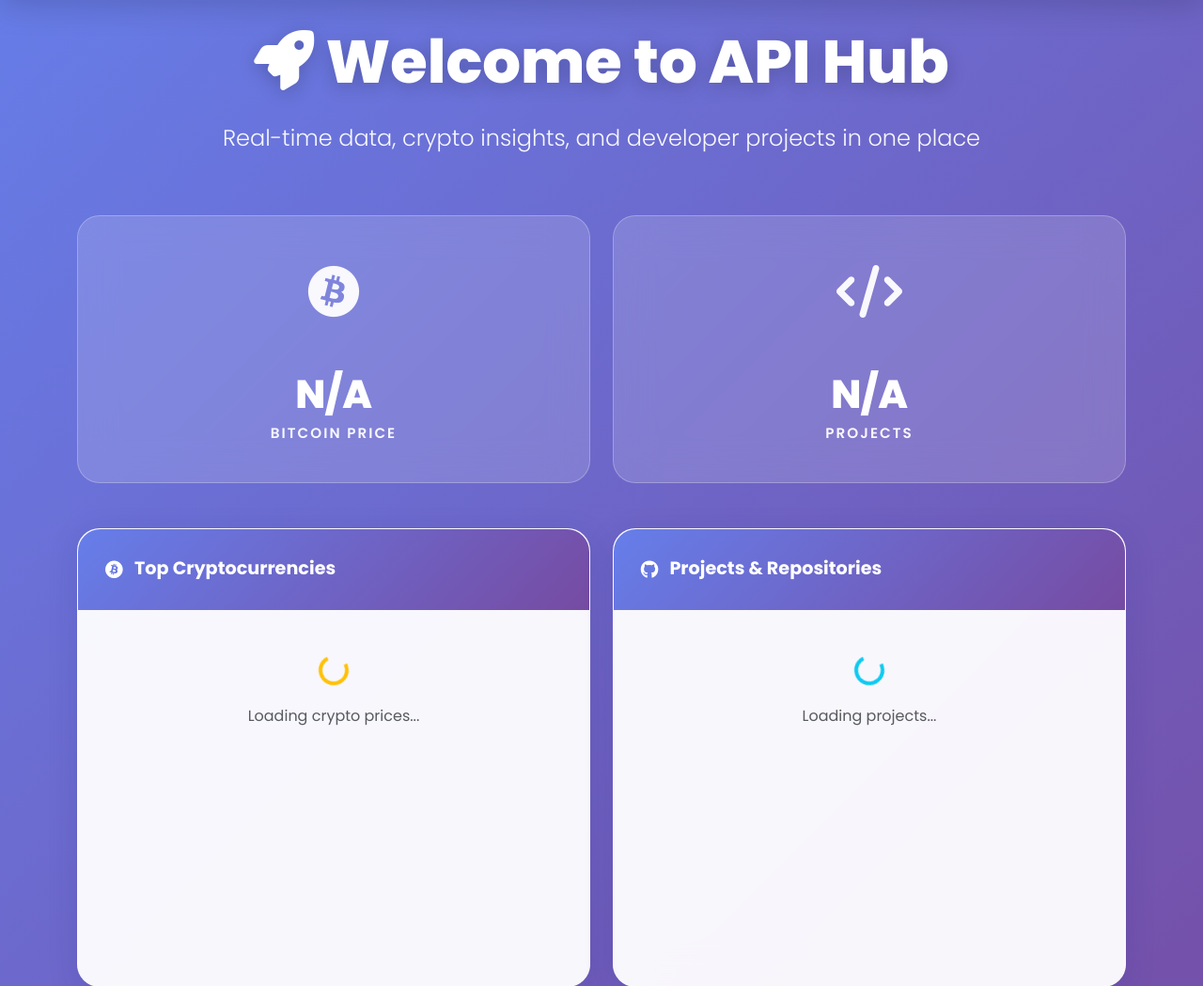
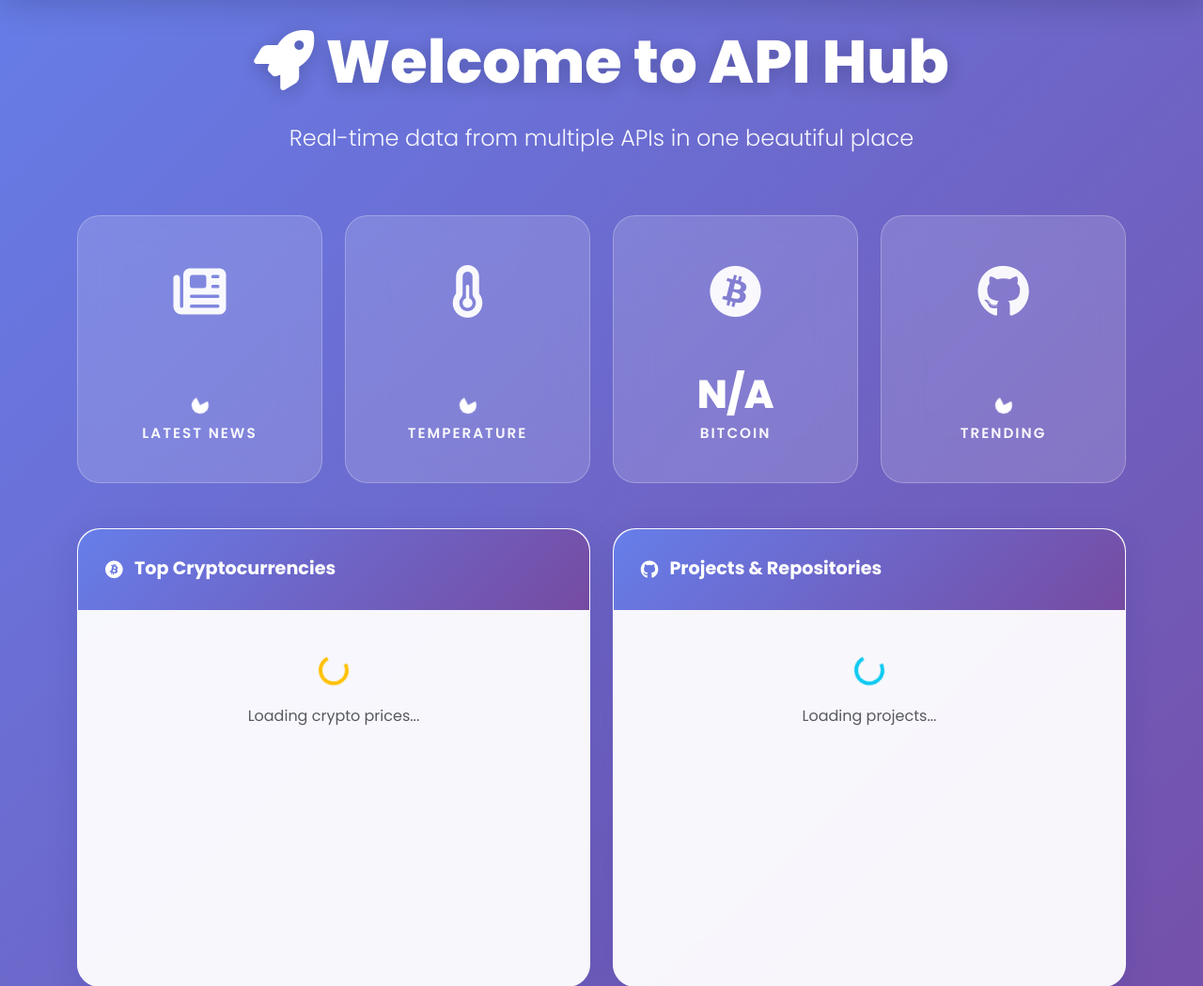
Before and after one commit to app1980max/api-flask-dashboard, a Flask app: page / in a window 1280 px wide. Shown: the part 92-1141 px from the top of the page at 94% size. Run offline with Flask 3, Linux system fonts and the light colour scheme; data that the repository does not hold is empty; parts of the project's set-up code (start-up, migrations or seed data) failed here and were passed over.

Commit message:
Update dashboard content and layout

```diff
--- a/app/templates/index.html
+++ b/app/templates/index.html
@@ -4,7 +4,6 @@
 
 {% block content %}
 <div class="container">
-
     <!-- Hero Section -->
     <div class="row mb-5 text-center animate-in">
         <div class="col-12">
@@ -12,16 +11,38 @@
                 <i class="fas fa-rocket"></i> Welcome to API Hub
             </h1>
             <p class="hero-subtitle">
-                Real-time data, crypto insights, and developer projects in one place
+                Real-time data from multiple APIs in one beautiful place
             </p>
         </div>
     </div>
 
-    <!-- Quick Stats (Projects + Crypto only) -->
+    <!-- Quick Stats -->
     <div class="row g-4 mb-5">
+        <div class="col-md-3 animate-in">
+            <div class="stat-card text-center">
+                <div class="stat-icon">
+                    <i class="fas fa-newspaper"></i>
+                </div>
+                <div class="stat-value" id="news-count">
+                    <div class="spinner-border spinner-border-sm"></div>
+                </div>
+                <div class="stat-label">Latest News</div>
+            </div>
+        </div>
 
-        <!-- Crypto -->
-        <div class="col-md-6 animate-in">
+        <div class="col-md-3 animate-in" style="animation-delay: 0.1s;">
+            <div class="stat-card text-center">
+                <div class="stat-icon">
+                    <i class="fas fa-thermometer-half"></i>
+                </div>
+                <div class="stat-value" id="weather-temp">
+                    <div class="spinner-border spinner-border-sm"></div>
+                </div>
+                <div class="stat-label">Temperature</div>
+            </div>
+        </div>
+
+        <div class="col-md-3 animate-in" style="animation-delay: 0.2s;">
             <div class="stat-card text-center">
                 <div class="stat-icon">
                     <i class="fab fa-bitcoin"></i>
@@ -29,23 +50,21 @@
                 <div class="stat-value" id="btc-price">
                     <div class="spinner-border spinner-border-sm"></div>
                 </div>
-                <div class="stat-label">Bitcoin Price</div>
+                <div class="stat-label">Bitcoin</div>
             </div>
         </div>
 
-        <!-- Projects -->
-        <div class="col-md-6 animate-in" style="animation-delay: 0.1s;">
+        <div class="col-md-3 animate-in" style="animation-delay: 0.3s;">
             <div class="stat-card text-center">
                 <div class="stat-icon">
-                    <i class="fas fa-code"></i>
+                    <i class="fab fa-github"></i>
                 </div>
-                <div class="stat-value" id="projects-count">
+                <div class="stat-value" id="github-repos">
                     <div class="spinner-border spinner-border-sm"></div>
                 </div>
-                <div class="stat-label">Projects</div>
+                <div class="stat-label">Trending</div>
             </div>
         </div>
-
     </div>
 
     <!-- Main Content -->
```
